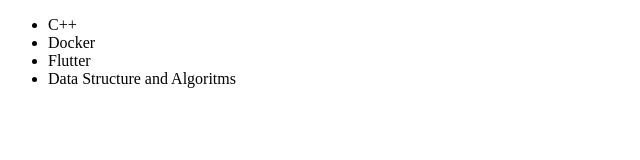
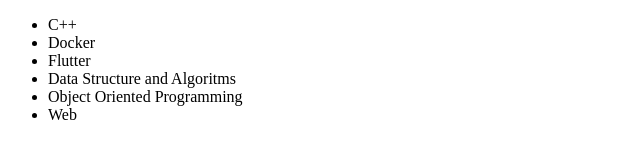
Before and after one commit to dudustri/alura-git, a plain HTML site: page index.html in a window 1280 px wide. Shown: the whole page, without its empty margins (0-640 px from the left). Drawn offline with Linux system fonts and the light colour scheme.

Commit message:
dots changed in courses list

```diff
--- a/index.html
+++ b/index.html
@@ -10,6 +10,8 @@
         <li>Docker</li>
         <li>Flutter</li>
         <li>Data Structure and Algoritms</li>
+        <li>Object Oriented Programming</li>
+        <li>Web</li>
     </ul>
 </body>
 </html>
```
